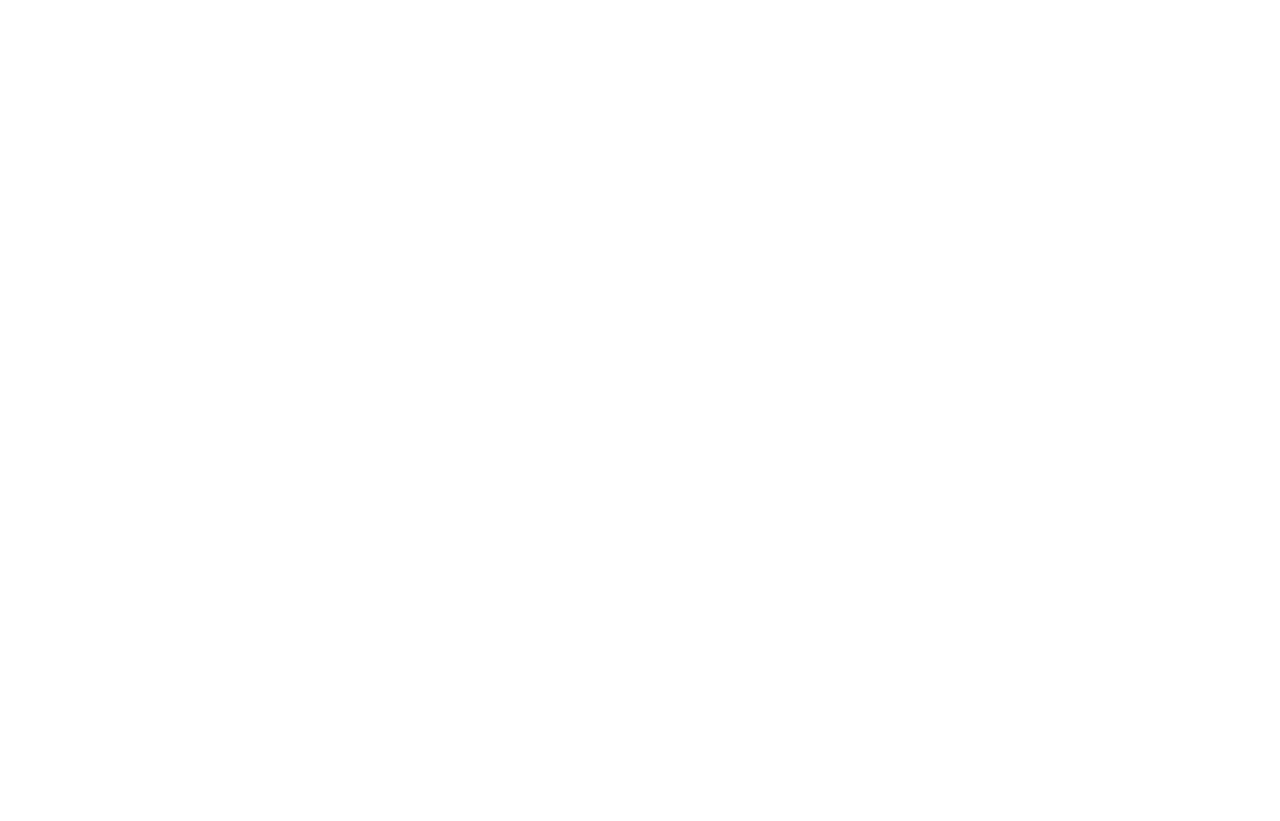
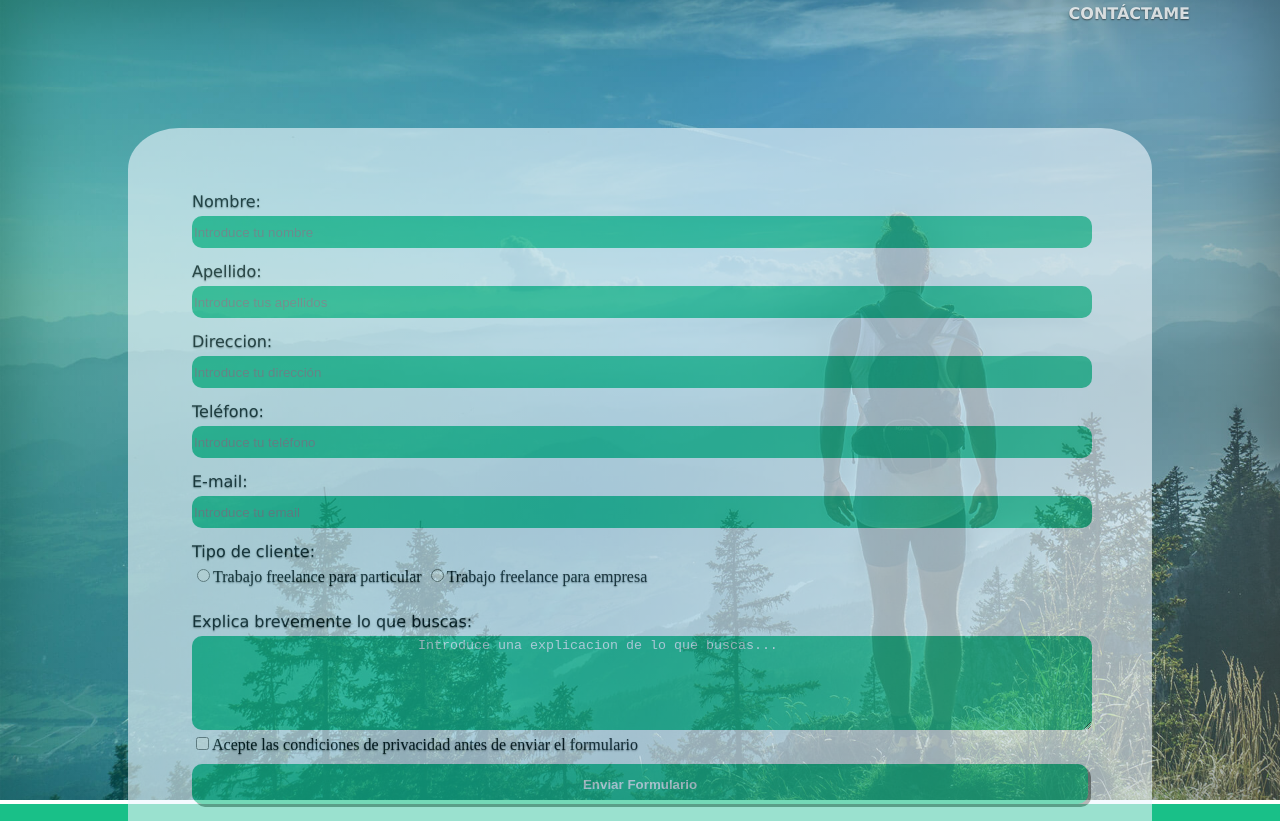
Before and after one commit to VictorHugoAguilar/paginaHTML5_CSS_WebPersonal, a plain HTML site: page pages/contact.html in a window 1280 px wide. Shown: the top 821 px of the page. Before the commit the page ends 800 px from the top, so only its background shows below. Drawn offline with Linux system fonts and the light colour scheme.

Commit message:
Añadir formulario contacto

```diff
--- a/css/style.css
+++ b/css/style.css
@@ -60,6 +60,7 @@ body {
     justify-content: center;
     position: relative;
     text-shadow: 0 .05rem .1rem rgba(0, 0, 0, .5);
+    z-index: 2;
 }
 
 .cover__container:after {
@@ -76,6 +77,20 @@ body {
     top: 0;
     width: 100%;
     z-index: 2;
+}
+
+.text-center {
+    font-family: Verdana, Geneva, Tahoma, sans-serif;
+    text-transform: uppercase;
+    text-align: center;
+}
+
+.text-background {
+    background-color: var(--grisOscuro);
+    padding-top: 15px;
+    page-break-inside: 15px;
+    height: 40px;
+    color: azure;
 }
 
 @-webkit-keyframes AnimationName {
@@ -114,6 +129,11 @@ body {
     }
 }
 
+
+/*
+   * Header
+   */
+
 .cover-container {
     max-width: 73.438rem;
     padding: 0 0.938rem;
@@ -121,17 +141,11 @@ body {
     z-index: 3;
 }
 
-
-/*
-   * Header
-   */
-
 .masthead {
     margin-bottom: 2rem;
 }
 
 .masthead-brand {
-    font-family: 'Permanent Marker', cursive;
     font-size: 2rem;
     font-weight: 400;
     margin-bottom: 0;
@@ -202,7 +216,7 @@ body {
    */
 
 .mastfoot {
-    margin-top: 30%;
+    margin-top: 40%;
     color: rgba(255, 255, 255, .5);
 }
 
@@ -419,10 +433,6 @@ body {
     text-align: center;
 }
 
-.text-center {
-    text-align: center;
-}
-
 @media screen and (min-width:768px) {
     .tituloPrincipal {
         font-size: 2rem;
@@ -436,6 +446,7 @@ body {
 .trabajos-row {
     display: block;
     text-align: center;
+    font-family: Verdana, Geneva, Tahoma, sans-serif;
 }
 
 .trabajos-item {
@@ -443,16 +454,15 @@ body {
     display: inline-block;
 }
 
+.filtr-container {
+    width: 100%;
+}
+
 .filtr-item {
     padding: 1rem;
 }
 
-.filtr-container {
-    width: 100%;
-}
-
 .item-desc {
-    width: 100%;
     background-color: rgba(0, 0, 0, 0.5);
     bottom: 1rem;
     color: white;
@@ -463,19 +473,21 @@ body {
     text-align: center;
     text-transform: uppercase;
     z-index: 1;
+    font-family: 'Courier New', Courier, monospace;
 }
 
 .album-row {
     display: block;
+    text-align: center;
 }
 
 .album-col {
     border: thin solid grey;
     border-radius: 5%;
     box-shadow: gray;
-    margin: 10px;
+    margin: 1%;
     display: inline-block;
-    width: 23%;
+    width: 22%;
 }
 
 .album-text {
@@ -521,6 +533,10 @@ body {
     display: inline-block;
     padding: 1rem 2rem;
     text-transform: uppercase;
+}
+
+.img-fluid {
+    width: 100%;
 }
 
 .simplefilter li {
@@ -589,3 +605,112 @@ select {
 .borde-abajo {
     border-bottom: 5px solid var(--grisOscuro);
 }
+
+
+/*
+    Formulario
+*/
+
+#link_back {
+    display: inline-block;
+    z-index: 5;
+}
+
+.link-back {
+    display: inline-block;
+    width: 100%;
+}
+
+.cover-container-form {
+    position: absolute;
+    display: inline-block;
+    width: 100%;
+    z-index: 4;
+}
+
+.formulario {
+    width: 70% !important;
+    margin: 10% auto;
+    border-radius: 5%;
+    height: 700px;
+    padding: 5%;
+    z-index: 3;
+    background-color: aliceblue !important;
+    opacity: 0.6 !important;
+}
+
+.form-item {
+    display: inline-block !important;
+    width: 100%;
+    height: 70px;
+}
+
+.label {
+    color: black !important;
+    text-shadow: var(--verde);
+    font-family: Verdana, Geneva, Tahoma, sans-serif !important;
+    display: inline-block;
+    width: 100%;
+    margin-bottom: 5px;
+}
+
+.item-text {
+    display: inline-block !important;
+    width: 100%;
+    height: 30px !important;
+    color: aliceblue !important;
+    background-color: var(--verde);
+    border-radius: 10px;
+    border: none !important;
+    z-index: 9;
+}
+
+.form-explicacion {
+    display: inline-block !important;
+    width: 100%;
+    height: 90px !important;
+    color: aliceblue !important;
+    background-color: var(--verde);
+    border-radius: 10px;
+    border: none !important;
+    z-index: 9;
+}
+
+.btn-volver {
+    display: inline-block;
+    text-decoration: none;
+    font-family: Verdana, Geneva, Tahoma, sans-serif;
+    text-transform: uppercase !important;
+    text-align: center;
+    margin-top: 20px;
+    padding: 10px 0px 0px 0px;
+    width: 100%;
+    height: 30px;
+    border-radius: 10px;
+    background-color: var(--verde);
+    border: none;
+    box-shadow: 3px 3px #888888;
+    color: aliceblue;
+    font-weight: 600;
+}
+
+.btn-envio {
+    margin-top: 10px;
+    width: 100%;
+    height: 40px;
+    border-radius: 10px;
+    background-color: var(--verde);
+    border: none;
+    box-shadow: 3px 3px #888888;
+    color: aliceblue;
+    font-weight: 600;
+}
+
+.btn-envio :hover {
+    color: black
+}
+
+.texto-radio {
+    color: black !important;
+    text-shadow: var(--verde);
+}
--- a/pages/contact.html
+++ b/pages/contact.html
@@ -0,0 +1,100 @@
+<!DOCTYPE html>
+<html lang="en">
+
+<head>
+    <meta charset="UTF-8">
+    <meta name="viewport" content="width=device-width, initial-scale=1.0">
+    <meta name="keywords" content="HTML, Geeks, Geekshubs Online">
+    <meta name="author" content="Geeks Victor Hugo">
+    <meta name="description" content="Geekshubs Online">
+    <base href="./" />
+    <!-- Styles CSS-->
+    <link href="../css/style.css" rel="stylesheet" type="text/css">
+    <!-- Our project just needs Font Awesome Solid + Brands -->
+    <link type="text/css" href="../css/fontawesome.css" rel="stylesheet">
+    <link type="text/css" href="../css/brands.css" rel="stylesheet">
+    <link type="text/css" href="../css/solid.css" rel="stylesheet">
+    <title>Página de inicio - WebPersonal</title>
+</head>
+
+<body>
+    <div class="cover__container link-back">
+        <header class="cover-container text-center " id="menu-principal">
+            <nav class="nav-masthead">
+                <a id="link_back" class="nav-link" href="#"> Contáctame </a>
+            </nav>
+        </header>
+
+        <div class="cover-container-form">
+            <!-- Form -->
+            <section class="formulario">
+                <form>
+
+                    <div class="form-item">
+                        <label for="nombre" class="label"> Nombre: </label>
+                        <input class="item-text" type="text" name="nombre" id="nombre" placeholder="Introduce tu nombre">
+                    </div>
+
+                    <div class="form-item">
+                        <label for="apellido" class="label"> Apellido: </label>
+                        <input class="item-text" type="text" name="apellido" id="apellido" placeholder="Introduce tus apellidos">
+                    </div>
+
+                    <div class="form-item">
+                        <label for="direccion" class="label"> Direccion: </label>
+                        <input class="item-text" type="text" name="direccion" id="direccion" placeholder="Introduce tu dirección">
+                    </div>
+
+                    <div class="form-item">
+                        <label for="telefono" class="label"> Teléfono: </label>
+                        <input class="item-text" type="number" name="telefono" id="telefono" placeholder="Introduce tu teléfono">
+                    </div>
+
+                    <div class="form-item">
+                        <label for="email" class="label"> E-mail: </label>
+                        <input class="item-text" type="email" name="email" id="email" placeholder="Introduce tu email">
+                    </div>
+
+                    <div class="form-item">
+                        <label for="tipo_cliente" class="label"> Tipo de cliente: </label>
+                        <input type="radio" class="form_radio" name="tipo_cliente_particula"><span class="texto-radio">Trabajo freelance para particular</span>
+                        <input type="radio" class="form_radio" name="tipo_cliente_particula"><span class="texto-radio">Trabajo freelance para empresa</span>
+                    </div>
+
+                    <div class="form-item">
+                        <label for="explicacion" class="label"> Explica brevemente lo que buscas: </label>
+                        <textarea name="explicacion" id="explicacion" class="form-explicacion">
+                            Introduce una explicacion de lo que buscas...
+                        </textarea>
+                    </div>
+
+                    <div class="form-item">
+                        <input type="checkbox" class="form_condiciones" name="condiciones"><span class="texto-radio">Acepte las condiciones de privacidad antes de enviar el formulario</span>
+                        <button type="button" name="enviar" class="btn-envio">Enviar Formulario</button>
+                    </div>
+
+                    <div class="form-item">
+                        <a href="../index.html" class="btn-volver">Volver</a>
+                    </div>
+
+                </form>
+
+            </section>
+        </div>
+    </div>
+
+    <section class="footer">
+        <footer class="text-center">
+            <div class="inner">
+                <p>desing, by <a href="https://github.com/VictorHugoAguilar?tab=repositories" target="_blank">#victorHugo</a>. <i class="fab fa-github-square"></i> </p>
+            </div>
+        </footer>
+
+    </section>
+
+    <!-- Optional JavaScript -->
+    <script type="text/javascript" src="../js/jquery.js"></script>
+    <script type="text/javascript" src="../js/main.js"></script>
+</body>
+
+</html>
```
Also changed, not shown: index.html (+9 -13 lines), 1 other file.
